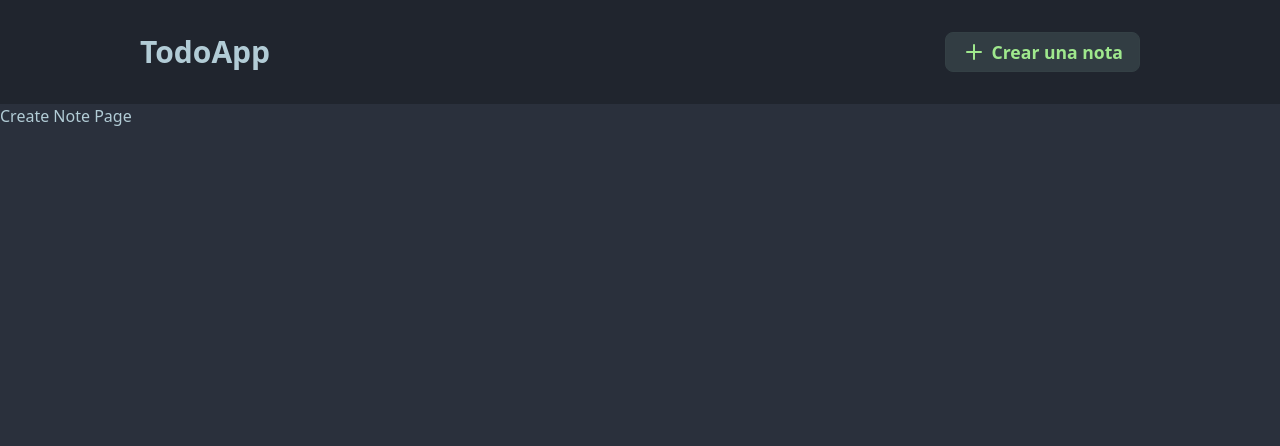
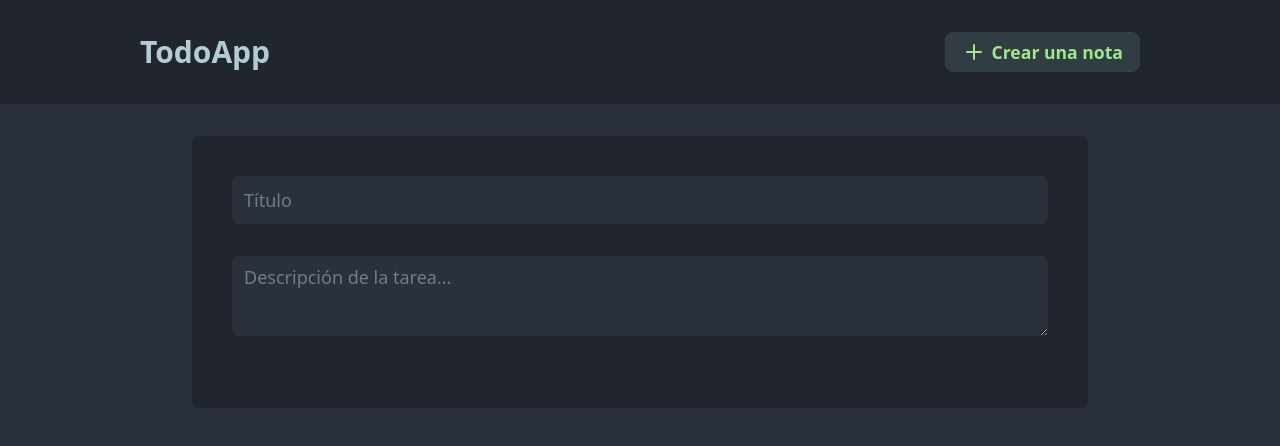
Before and after one commit to alejoorlandi/NOTAS-APP-FRONT, a React (Vite) app: page /createNote in a window 1280 px wide. Shown: the top 446 px of the page. Built offline with nearby package versions, Linux system fonts and the light colour scheme.

Commit message:
diseño pagina CreateNote

```diff
--- a/src/components/NavBar.jsx
+++ b/src/components/NavBar.jsx
@@ -3,13 +3,16 @@ import { PlusIcon } from "lucide-react";
 
 const NavBar = () => {
   return (
-    <header className="navbar bg-base-300 py-8">
+    <header className="navbar bg-base-300 py-8 mb-8">
       <div className="w-full max-w-[1000px] mx-auto flex items-center justify-between">
         <NavLink className="text-3xl font-bold" to="/">
           TodoApp
         </NavLink>
 
-        <NavLink className="btn btn-soft btn-primary font-bold text-[1.1em]">
+        <NavLink
+          className="btn btn-soft btn-primary font-bold text-[1.1em]"
+          to="/createNote"
+        >
           <PlusIcon />
           Crear una nota
         </NavLink>
--- /dev/null
+++ b/src/components/NoteForm.jsx
@@ -0,0 +1,23 @@
+const NoteForm = () => {
+  return (
+    <form className="bg-base-300 rounded-lg max-w-4xl mx-auto p-10">
+      <input
+        className="block w-full mb-8 input lg:input-lg focus:ring-0 focus:outline-0 border-0"
+        type="text"
+        placeholder="Título"
+        id="title"
+        name="title"
+        required
+      />
+      <textarea
+        className=" input lg:input-lg resize-y mb-8 w-full textarea focus:outline-0 border-0"
+        placeholder="Descripción de la tarea..."
+        id="description"
+        name="description"
+        required
+      ></textarea>
+    </form>
+  );
+};
+
+export default NoteForm;
--- a/src/pages/CreateNotePage.jsx
+++ b/src/pages/CreateNotePage.jsx
@@ -1,7 +1,8 @@
+import NoteForm from "../components/NoteForm";
 const CreateNotePage = () => {
   return (
     <div>
-      <h1>Create Note Page</h1>
+      <NoteForm></NoteForm>
     </div>
   );
 };
```
